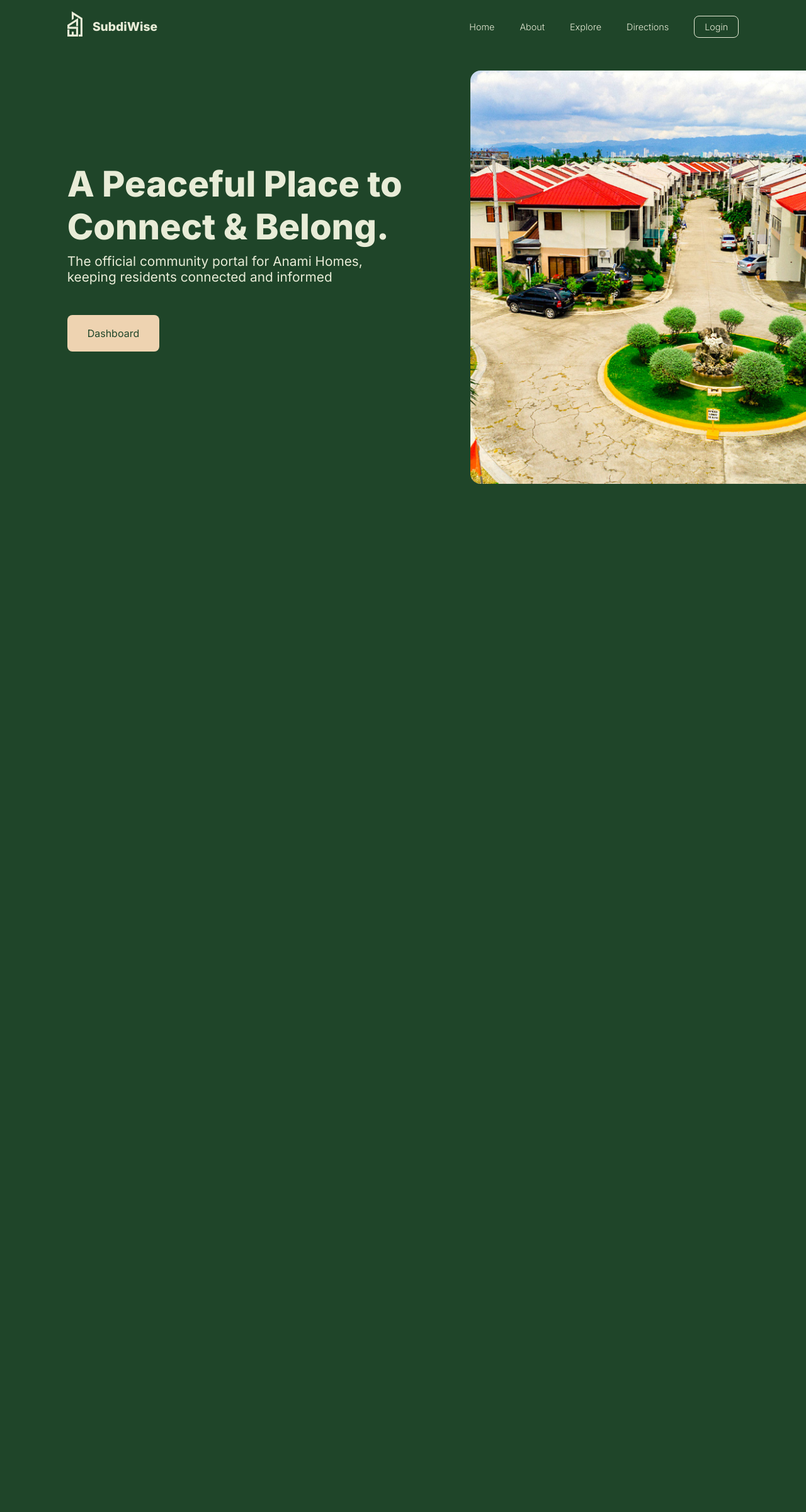
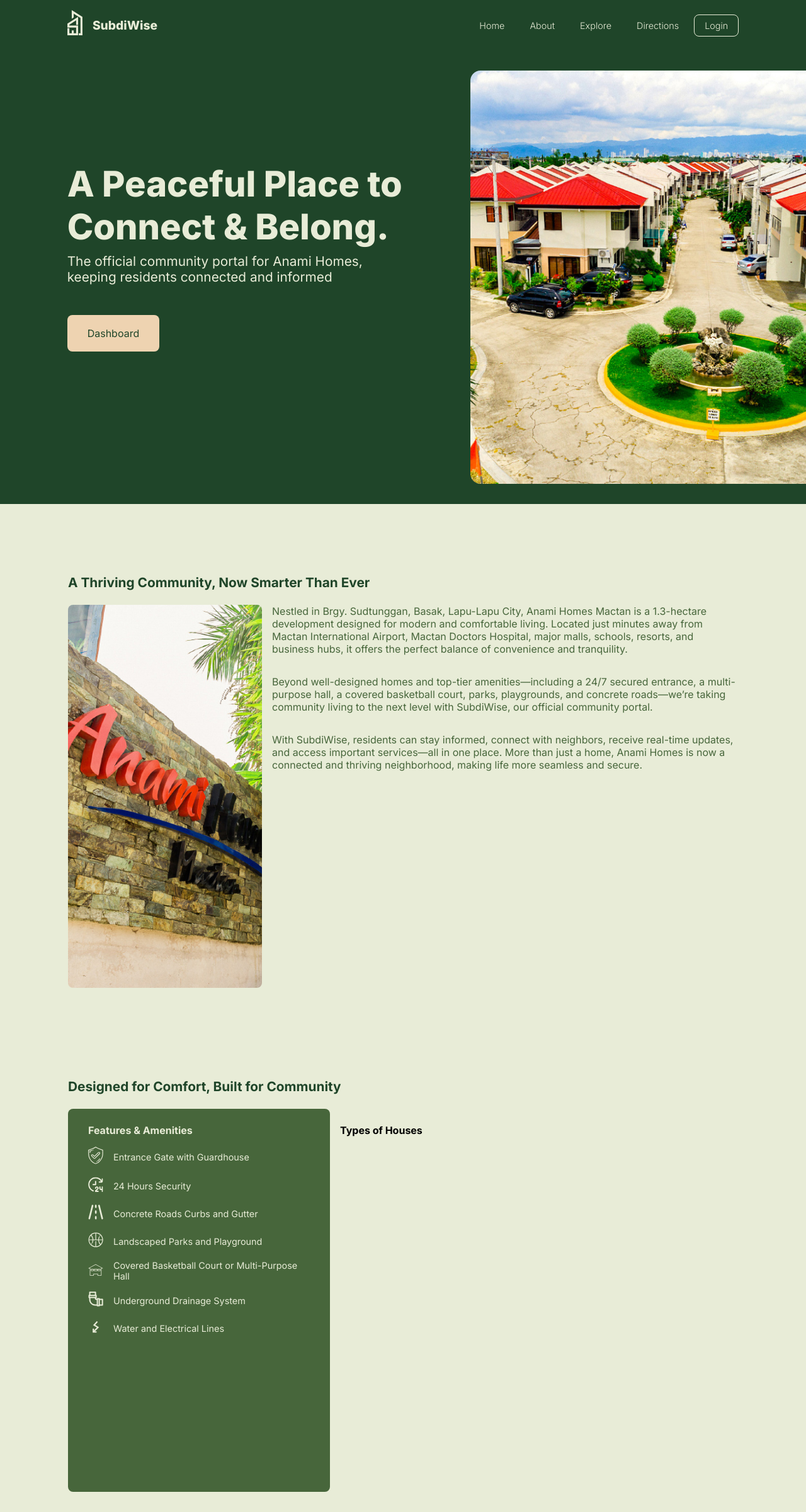
Before and after one commit to Jovhell/SubdiWise2, a PHP site: page / in a window 1280 px wide. Shown: the whole page at 63% size. Before the commit the page ends 768 px from the top, so only its background shows below. Run offline with PHP 8.4, Linux system fonts and the light colour scheme.

Commit message:
Landing
About page and Explore

```diff
--- a/util.php
+++ b/util.php
@@ -28,6 +28,20 @@
     $css = ob_get_clean();
 
     return "<style>\n{$css}\n</style>";
+}
+
+function script($name) {
+    $fullPath = base_path("views/scripts/{$name}.js");
+
+    if(!$name || !file_exists($fullPath)) {
+        return "";
+    }
+
+    ob_start();
+    require $fullPath;
+    $js = ob_get_clean();
+
+    return "<script>\n{$js}\n</script>";
 }
 
 function partial($name, $data = []) {
--- a/views/pages/landing/index.php
+++ b/views/pages/landing/index.php
@@ -4,6 +4,10 @@
 <main class="landing">
     <?= partial('landing/nav') ?>
     <?= partial('landing/home') ?>
+    <?= partial('landing/about') ?>
+    <?= partial('landing/explore') ?>
 </main>
 
+<?= script('landing') ?>
+
 <?= partial('foot') ?>
--- /dev/null
+++ b/views/partials/landing/about.php
@@ -0,0 +1,11 @@
+<section id="about">
+    <h3 class="title">A Thriving Community, Now Smarter Than Ever</h3>
+    <div class="image">
+        <img src="assets/about.jpg" alt="">
+    </div>
+    <div class="context">
+        <p>Nestled in Brgy. Sudtunggan, Basak, Lapu-Lapu City, Anami Homes Mactan is a 1.3-hectare development designed for modern and comfortable living. Located just minutes away from Mactan International Airport, Mactan Doctors Hospital, major malls, schools, resorts, and business hubs, it offers the perfect balance of convenience and tranquility.</p>
+        <p>Beyond well-designed homes and top-tier amenities—including a 24/7 secured entrance, a multi-purpose hall, a covered basketball court, parks, playgrounds, and concrete roads—we’re taking community living to the next level with SubdiWise, our official community portal.</p>
+        <p>With SubdiWise, residents can stay informed, connect with neighbors, receive real-time updates, and access important services—all in one place. More than just a home, Anami Homes is now a connected and thriving neighborhood, making life more seamless and secure.</p>
+    </div>
+</section>
--- /dev/null
+++ b/views/partials/landing/explore.php
@@ -0,0 +1,54 @@
+<section id="explore">
+    <h3 class="title">Designed for Comfort, Built for Community</h3>
+    <div class="features">
+        <h4>Features & Amenities</h4>
+        <ul>
+            <li>
+                <div class="icon">
+                    <img src="assets/guard.svg" alt="">
+                </div>
+                <div class="text">Entrance Gate with Guardhouse</div>
+            </li>
+            <li>
+                <div class="icon">
+                    <img src="assets/security.svg" alt="">
+                </div>
+                <div class="text">24 Hours Security</div>
+            </li>
+            <li>
+                <div class="icon">
+                    <img src="assets/concrete.svg" alt="">
+                </div>
+                <div class="text">Concrete Roads Curbs and Gutter</div>
+            </li>
+            <li>
+                <div class="icon">
+                    <img src="assets/ball.svg" alt="">
+                </div>
+                <div class="text">Landscaped Parks and Playground</div>
+            </li>
+            <li>
+                <div class="icon">
+                    <img src="assets/hall.svg" alt="">
+                </div>
+                <div class="text">Covered Basketball Court or Multi-Purpose Hall</div>
+            </li>
+            <li>
+                <div class="icon">
+                    <img src="assets/pipe.svg" alt="">
+                </div>
+                <div class="text">Underground Drainage System</div>
+            </li>
+            <li>
+                <div class="icon">
+                    <img src="assets/electric.svg" alt="">
+                </div>
+                <div class="text">Water and Electrical Lines</div>
+            </li>
+        </ul>
+    </div>
+    <div class="house-types">
+        <h4>Types of Houses</h4>
+
+    </div>
+</section>
--- a/views/partials/landing/home.php
+++ b/views/partials/landing/home.php
@@ -1,7 +1,7 @@
 <section id="home">
     <div class="hero">
-        <div class="heading">A Peaceful Place to Connect & Belong.</div>
-        <div class="subheading">The official community portal for Anami Homes, keeping residents connected and informed</div>
+        <h1 class="heading">A Peaceful Place to Connect & Belong.</h1>
+        <h2 class="subheading">The official community portal for Anami Homes, keeping residents connected and informed</h2>
         <a href="/login" class="cta">Dashboard</a>
     </div>
     <div class="image">
--- /dev/null
+++ b/views/scripts/landing.js
@@ -0,0 +1,13 @@
+const navbar = document.querySelector('nav')
+const hero = document.querySelector('#home')
+
+const handleScroll = e => {
+    const heroBottom = hero.getBoundingClientRect().bottom
+
+    heroBottom <= 0 ?
+        navbar.classList.add("scrolled") :
+        navbar.classList.remove("scrolled")
+
+}
+
+addEventListener("scroll", handleScroll)
--- a/views/styles/landing.css
+++ b/views/styles/landing.css
@@ -13,6 +13,11 @@
         top: 0;
         left: 0;
         right: 0;
+        transition: 0.3s;
+
+        &.scrolled {
+            background-color: var(--primary-color);
+        }
 
         .brand {
             display: flex;
@@ -43,7 +48,6 @@
             gap: 0.5rem;
 
             li {
-                padding: 1rem;
                 cursor: pointer;
 
                 a {
@@ -53,6 +57,7 @@
                     font-size: 0.9rem;
                     position: relative;
                     padding-bottom: 0.2rem;
+                    padding: 1rem;
 
                     &.login {
                         border: 1px solid var(--midtone);
@@ -72,14 +77,14 @@
                         background-color: var(--midtone);
                         width: 0;
                         height: 2px;
-                        left: 0;
-                        bottom: 0;
+                        left: 1rem;
+                        bottom: 0.8rem;
                         transition: 0.3s;
                     }
                 }
 
                 &:hover a::after {
-                    width: 100%;
+                    width: calc(100% - 2rem);
                 }
 
                 &:has(a.login) {
@@ -89,11 +94,19 @@
         }
     }
 
-    #home {
-        padding-top: var(--nav-height);
-        height: 100vh;
+    section {
+        padding-block: calc(var(--nav-height) + 2rem) 2rem;
+        min-height: 100vh;
         display: grid;
         grid-template-columns: repeat(12, 1fr);
+
+        h3 {
+            font-size: 1.3rem;
+            color: var(--primary-color);
+        }
+    }
+
+    #home {
         background-color: var(--primary-color);
         color: var(--midtone);
 
@@ -109,6 +122,7 @@
 
             .subheading {
                 font-size: 1.3rem;
+                font-weight: 400;
                 margin-top: 0.5rem;
             }
 
@@ -132,7 +146,6 @@
 
         .image {
             grid-column: 8 / 13;
-            padding-block: 2rem;
 
             img {
                 height: 100%;
@@ -142,4 +155,94 @@
             }
         }
     }
+
+    #about {
+        grid-template-rows: 2rem 1fr;
+        gap: 1rem;
+        background-color: var(--midtone);
+
+        .title {
+            grid-column: 2 / 12;
+            grid-row: 1;
+        }
+
+        .image {
+            grid-column: 2 / 5;
+            grid-row: 2;
+
+            img {
+                height: 100%;
+                width: 100%;
+                object-fit: cover;
+                object-position: 30%;
+                border-radius: 0.5rem;
+            }
+        }
+
+        .context {
+            grid-row: 2;
+            grid-column: 5 / 12;
+            display: flex;
+            flex-direction: column;
+            gap: 2rem;
+
+            p {
+                font-size: 1rem;
+                color: var(--secondary-color);
+            }
+        }
+    }
+
+    #explore {
+        grid-template-rows: 2rem 1fr;
+        gap: 1rem;
+        background-color: var(--midtone);
+
+        .title {
+            grid-column: 2 / 12;
+            grid-row: 1;
+        }
+
+        .features {
+            grid-column: 2 / 6;
+            background-color: var(--secondary-color);
+            color: var(--midtone);
+            padding: 1.5rem 2rem;
+            border-radius: 0.5rem;
+
+            h4 {
+                margin-bottom: 1rem;
+            }
+
+            ul {
+                list-style-type: none;
+                display: flex;
+                flex-direction: column;
+                gap: 1rem;
+
+                li {
+                    display: grid;
+                    align-items: center;
+                    grid-template-columns: 1.5rem 1fr;
+                    gap: 1rem;
+
+                    .icon {
+                        img {
+                            height: 100%;
+                            width: 100%;
+                        }
+                    }
+
+                    .text {
+                        font-size: 0.9rem;
+                    }
+                }
+            }
+        }
+
+        .house-types {
+            grid-column: 6 / 12;
+            padding-top: 1.5rem;
+        }
+    }
 }
```
Also changed, not shown: public/assets/about.jpg (added), public/assets/ball.svg (added), public/assets/concrete.svg (added), public/assets/electric.svg (added), public/assets/guard.svg (added), public/assets/hall.svg (added), public/assets/pipe.svg (added), public/assets/security.svg (added).
